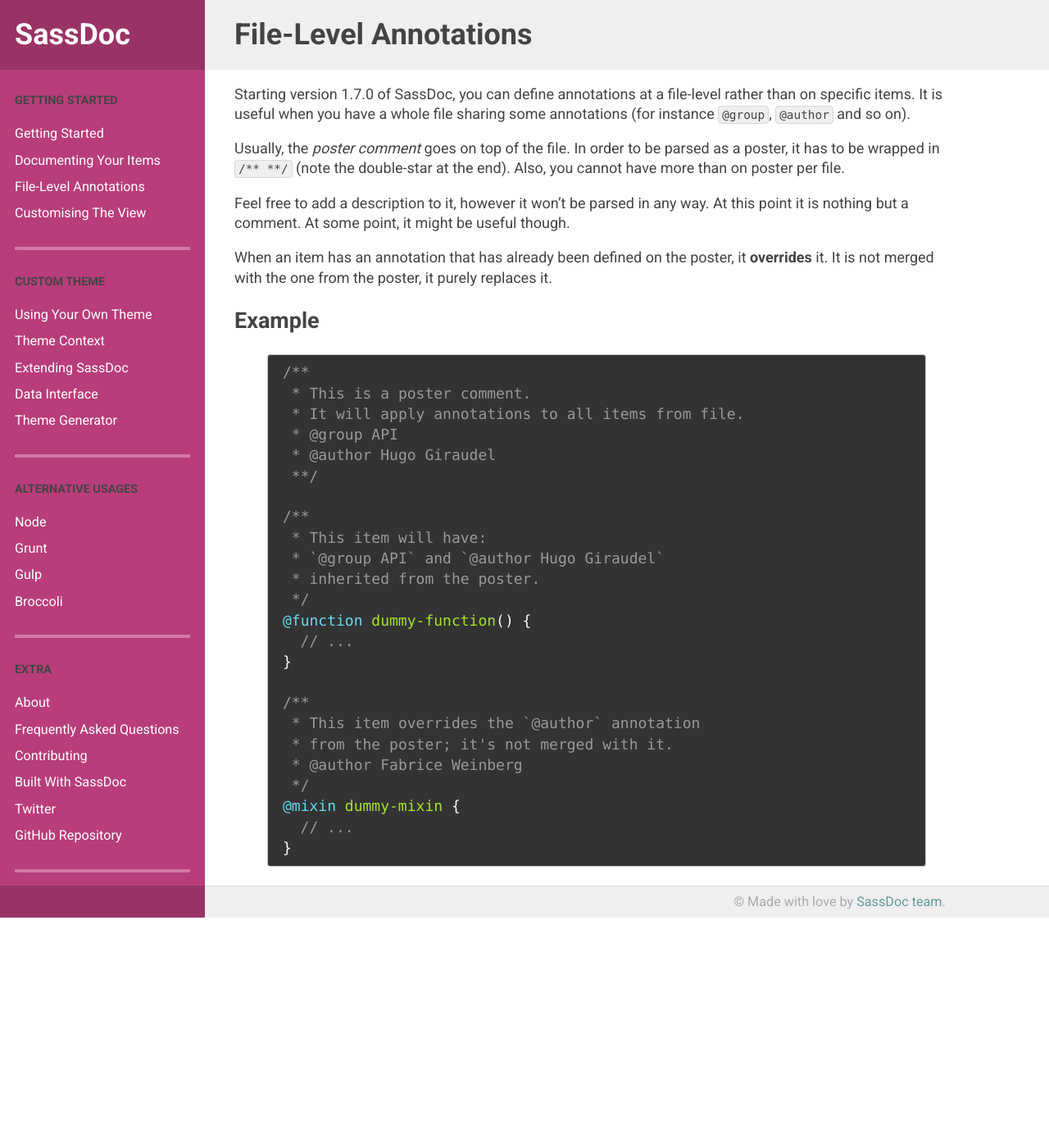
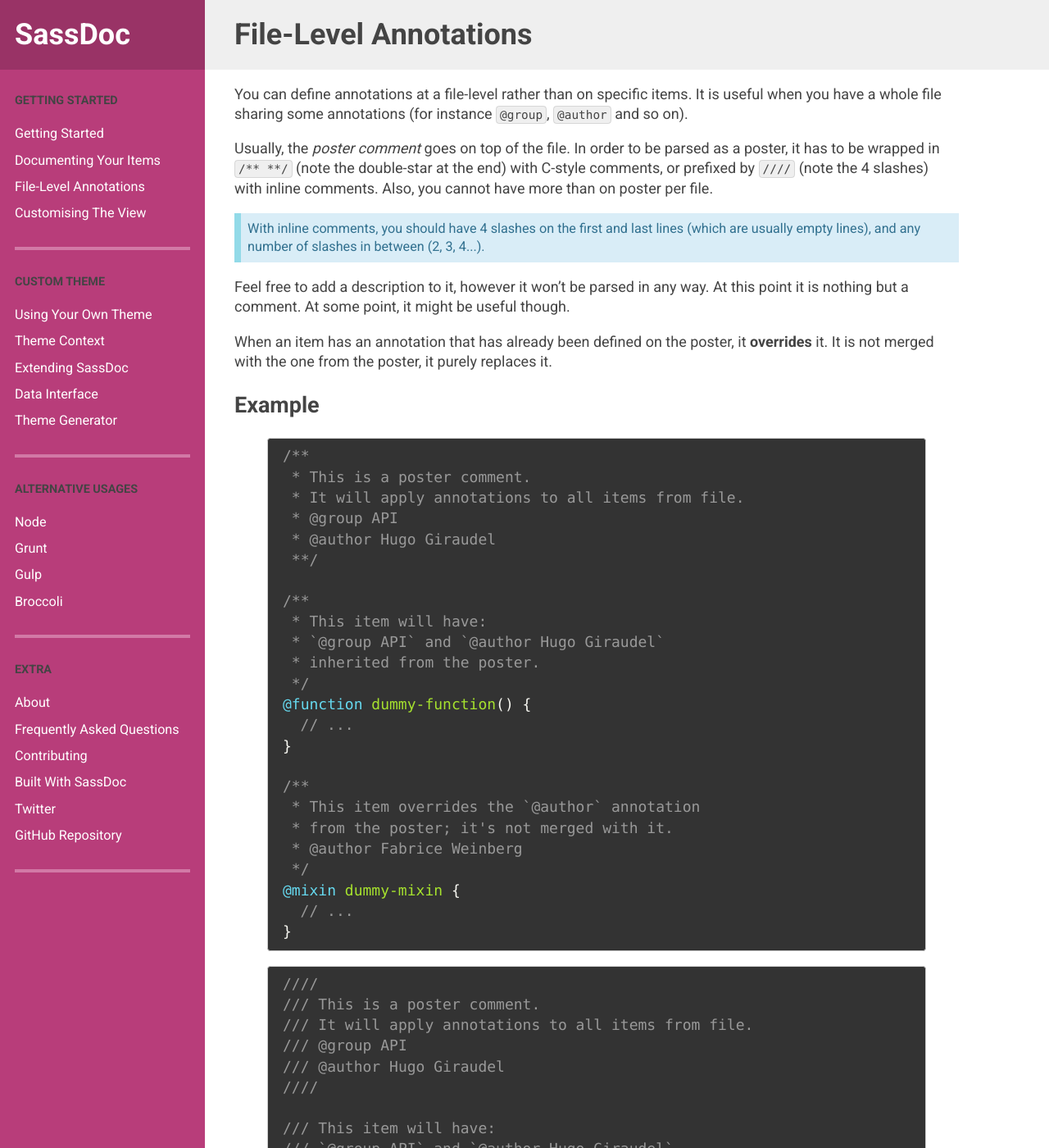
Before and after one commit to SassDoc/sassdoc.github.io, a Jekyll site: the page built from file-level-annotations/index.md, in a window 1280 px wide and 1400 px high. Shown: the whole window at 82% size. Built offline with Jekyll 4.4.1, drawn with Linux system fonts in a browser that asks for light colours; some of the changed text lies outside the part shown.

Commit message:
Updated documentation for poster comments with inline comments

```diff
--- a/file-level-annotations/index.md
+++ b/file-level-annotations/index.md
@@ -4,9 +4,11 @@
 group: "Getting started"
 ---
 
-Starting version 1.7.0 of SassDoc, you can define annotations at a file-level rather than on specific items. It is useful when you have a whole file sharing some annotations (for instance `@group`, `@author` and so on).
+You can define annotations at a file-level rather than on specific items. It is useful when you have a whole file sharing some annotations (for instance `@group`, `@author` and so on).
 
-Usually, the *poster comment* goes on top of the file. In order to be parsed as a poster, it has to be wrapped in `/** **/` (note the double-star at the end). Also, you cannot have more than on poster per file.
+Usually, the *poster comment* goes on top of the file. In order to be parsed as a poster, it has to be wrapped in `/** **/` (note the double-star at the end) with C-style comments, or prefixed by `////` (note the 4 slashes) with inline comments. Also, you cannot have more than on poster per file.
+
+<p class="note  note--info">With inline comments, you should have 4 slashes on the first and last lines (which are usually empty lines), and any number of slashes in between (2, 3, 4...).</p>
 
 Feel free to add a description to it, however it won't be parsed in any way. At this point it is nothing but a comment. At some point, it might be useful though.
 
@@ -40,3 +42,26 @@
   // ...
 }
 {% endhighlight %}
+
+{% highlight scss %}
+////
+/// This is a poster comment.
+/// It will apply annotations to all items from file.
+/// @group API
+/// @author Hugo Giraudel
+////
+
+/// This item will have:
+/// `@group API` and `@author Hugo Giraudel`
+/// inherited from the poster.
+@function dummy-function() {
+  // ...
+}
+
+/// This item overrides the `@author` annotation
+/// from the poster; it's not merged with it.
+/// @author Fabrice Weinberg
+@mixin dummy-mixin {
+  // ...
+}
+{% endhighlight %}
```
